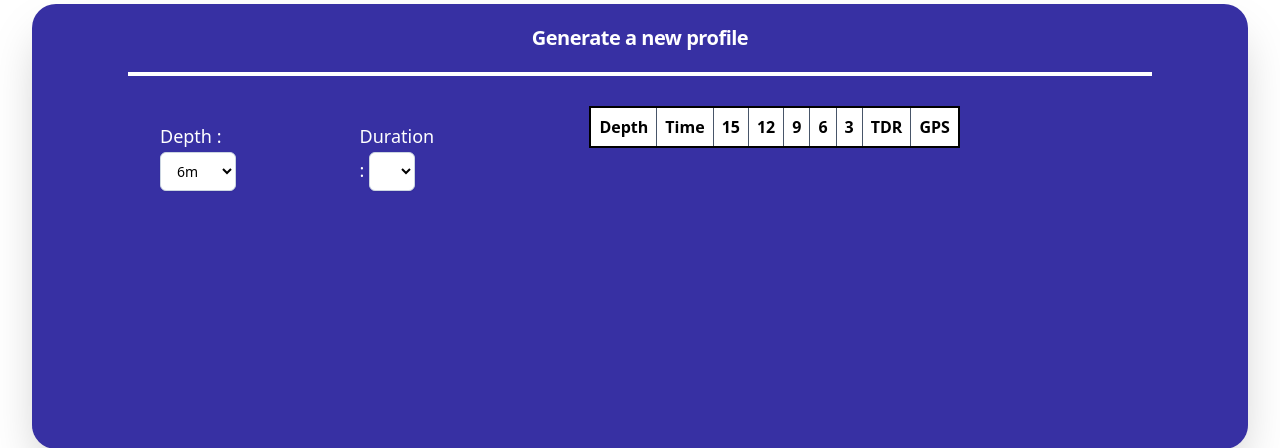
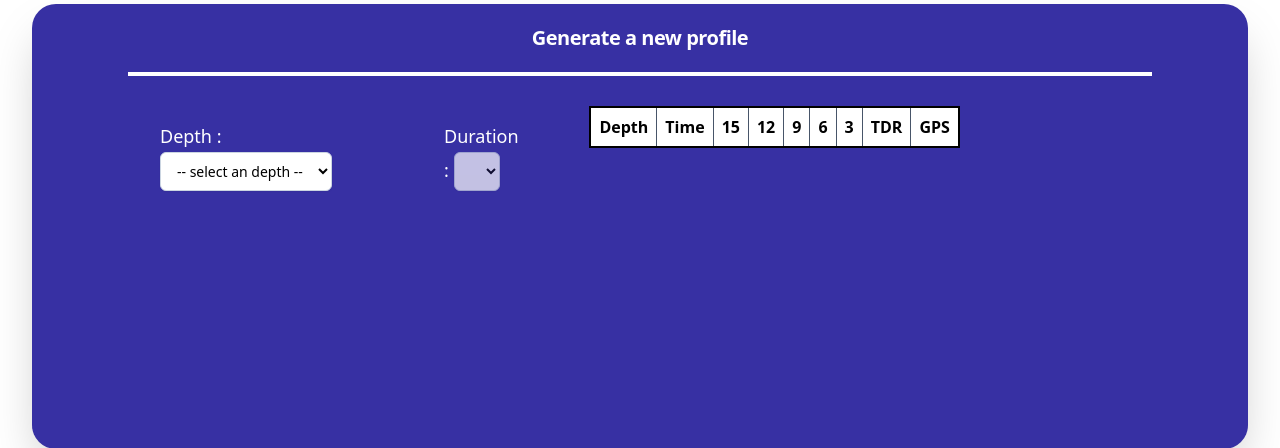
Before and after one commit to EthanHEURTIN/Projet-CIR2, a PHP site: page /PHP/vues/new_profile.php in a window 1280 px wide. Shown: the part 80-528 px from the top of the page. Run offline with PHP 8.4, Linux system fonts and the light colour scheme; data comes from the database, SQL or seed files in the repository; lists and menus that the app fills with data are empty; some libraries are stand-ins or nearby versions.

Commit message:
Update button from new_profile
Default select change for depth
can't select duration when empty

```diff
--- a/JS/new_profile.js
+++ b/JS/new_profile.js
@@ -75,7 +75,7 @@ function displayMN90(response){
 
     options = "";
     select = document.getElementById('duration');
-
+    select.removeAttribute('disabled');
 
     for(let key in response){
         if(response.hasOwnProperty(key) && !isNaN(key)){
@@ -108,6 +108,7 @@ function displayMN90(response){
 function displayDepth(reponse){
 
     options = "";
+    options += '<option disabled selected value> -- select an depth -- </option>';
     select = document.getElementById('depth');
 
     reponse.forEach(element => {
--- a/PHP/vues/new_profile.php
+++ b/PHP/vues/new_profile.php
@@ -31,7 +31,7 @@ session_start();
                   </select>
                 </p>
                 <p class="pl-20 mt-6 mx-4 text-lg text-left leading-8 text-white grid-cols-1 grid-rows-2">Duration :
-                  <select name="duration" id="duration" class="px-3 py-2 bg-white text-black border border-slate-300 rounded-md text-sm shadow-sm placeholder-slate-400 focus:outline-none focus:border-sky-500 focus:ring-1 focus:ring-sky-500">
+                  <select disabled name="duration" id="duration" class="px-3 py-2 bg-white text-black border border-slate-300 rounded-md text-sm shadow-sm placeholder-slate-400 focus:outline-none focus:border-sky-500 focus:ring-1 focus:ring-sky-500">
                   </select>
                 </p>
               </div>
```
